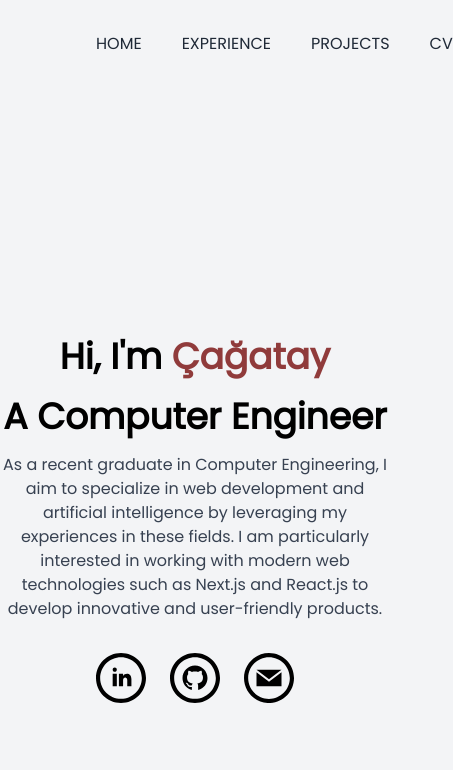
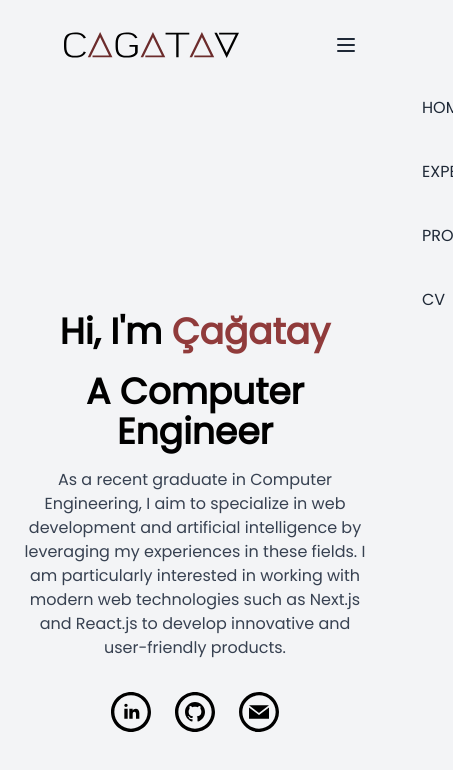
Before and after one commit to cagatav/cagatav.com, a Next.js app: page / in a window 390 px wide. Shown: the top 770 px of the page, 453 px wide, since content can reach past the window. Built offline with nearby package versions, Linux system fonts and the light colour scheme.

Commit message:
mobile UI

```diff
--- a/pages/Home.js
+++ b/pages/Home.js
@@ -5,23 +5,23 @@ export default function Home() {
     <div className="min-h-screen bg-gray-100 flex flex-col justify-center items-center">
       <main className="flex flex-col justify-center items-center">
         <h1 className="text-4xl md:text-6xl font-bold text-center">
-          <span className="block my-5">Hi, I'm <span className="text-[#903b3b]">Çağatay</span></span>
-          <span className="block">A Computer Engineer</span>
+          <span className="block my-5 px-2">Hi, I'm <span className="text-[#903b3b]">Çağatay</span></span>
+          <span className="block px-2">A Computer Engineer</span>
         </h1>
-        <p className="text-center mt-4 text-gray-700 max-w-2xl">
+        <p className="text-center mt-4 text-gray-700 max-w-2xl px-6">
           As a recent graduate in Computer Engineering, I aim to specialize in web
           development and artificial intelligence by leveraging my experiences in these
           fields. I am particularly interested in working with modern web technologies such
           as Next.js and React.js to develop innovative and user-friendly products.        </p>
         <div className="flex mt-8 space-x-6">
           <a href="https://www.linkedin.com/in/cagatav" className='icons'>
-          <svg xmlns="http://www.w3.org/2000/svg" width="50" height="50" viewBox="0 0 24 24"><path d="M12 2c5.514 0 10 4.486 10 10s-4.486 10-10 10-10-4.486-10-10 4.486-10 10-10zm0-2c-6.627 0-12 5.373-12 12s5.373 12 12 12 12-5.373 12-12-5.373-12-12-12zm-2 8c0 .557-.447 1.008-1 1.008s-1-.45-1-1.008c0-.557.447-1.008 1-1.008s1 .452 1 1.008zm0 2h-2v6h2v-6zm3 0h-2v6h2v-2.861c0-1.722 2.002-1.881 2.002 0v2.861h1.998v-3.359c0-3.284-3.128-3.164-4-1.548v-1.093z"/></svg>
+          <svg xmlns="http://www.w3.org/2000/svg" width="40" height="40" viewBox="0 0 24 24"><path d="M12 2c5.514 0 10 4.486 10 10s-4.486 10-10 10-10-4.486-10-10 4.486-10 10-10zm0-2c-6.627 0-12 5.373-12 12s5.373 12 12 12 12-5.373 12-12-5.373-12-12-12zm-2 8c0 .557-.447 1.008-1 1.008s-1-.45-1-1.008c0-.557.447-1.008 1-1.008s1 .452 1 1.008zm0 2h-2v6h2v-6zm3 0h-2v6h2v-2.861c0-1.722 2.002-1.881 2.002 0v2.861h1.998v-3.359c0-3.284-3.128-3.164-4-1.548v-1.093z"/></svg>
           </a>
           <a href="https://github.com/cagatav" className='icons'>
-          <svg xmlns="http://www.w3.org/2000/svg" width="50" height="50" viewBox="0 0 24 24"><path d="M12 2c5.514 0 10 4.486 10 10s-4.486 10-10 10-10-4.486-10-10 4.486-10 10-10zm0-2c-6.627 0-12 5.373-12 12s5.373 12 12 12 12-5.373 12-12-5.373-12-12-12zm0 6c-3.313 0-6 2.686-6 6 0 2.651 1.719 4.9 4.104 5.693.3.056.396-.13.396-.289v-1.117c-1.669.363-2.017-.707-2.017-.707-.272-.693-.666-.878-.666-.878-.544-.373.041-.365.041-.365.603.042.92.619.92.619.535.917 1.403.652 1.746.499.054-.388.209-.652.381-.802-1.333-.152-2.733-.667-2.733-2.965 0-.655.234-1.19.618-1.61-.062-.153-.268-.764.058-1.59 0 0 .504-.161 1.65.615.479-.133.992-.199 1.502-.202.51.002 1.023.069 1.503.202 1.146-.776 1.648-.615 1.648-.615.327.826.121 1.437.06 1.588.385.42.617.955.617 1.61 0 2.305-1.404 2.812-2.74 2.96.216.186.412.551.412 1.111v1.646c0 .16.096.347.4.288 2.383-.793 4.1-3.041 4.1-5.691 0-3.314-2.687-6-6-6z"/></svg>
+          <svg xmlns="http://www.w3.org/2000/svg" width="40" height="40" viewBox="0 0 24 24"><path d="M12 2c5.514 0 10 4.486 10 10s-4.486 10-10 10-10-4.486-10-10 4.486-10 10-10zm0-2c-6.627 0-12 5.373-12 12s5.373 12 12 12 12-5.373 12-12-5.373-12-12-12zm0 6c-3.313 0-6 2.686-6 6 0 2.651 1.719 4.9 4.104 5.693.3.056.396-.13.396-.289v-1.117c-1.669.363-2.017-.707-2.017-.707-.272-.693-.666-.878-.666-.878-.544-.373.041-.365.041-.365.603.042.92.619.92.619.535.917 1.403.652 1.746.499.054-.388.209-.652.381-.802-1.333-.152-2.733-.667-2.733-2.965 0-.655.234-1.19.618-1.61-.062-.153-.268-.764.058-1.59 0 0 .504-.161 1.65.615.479-.133.992-.199 1.502-.202.51.002 1.023.069 1.503.202 1.146-.776 1.648-.615 1.648-.615.327.826.121 1.437.06 1.588.385.42.617.955.617 1.61 0 2.305-1.404 2.812-2.74 2.96.216.186.412.551.412 1.111v1.646c0 .16.096.347.4.288 2.383-.793 4.1-3.041 4.1-5.691 0-3.314-2.687-6-6-6z"/></svg>
           </a>
           <a href="mailto:cgty.szn@gmail.com" className='icons'>
-          <svg xmlns="http://www.w3.org/2000/svg" width="50" height="50" viewBox="0 0 24 24"><path d="M12 2.02c5.514 0 10 4.486 10 10s-4.486 10-10 10-10-4.486-10-10 4.486-10 10-10zm0-2c-6.627 0-12 5.373-12 12s5.373 12 12 12 12-5.373 12-12-5.373-12-12-12zm0 12.55l-5.992-4.57h11.983l-5.991 4.57zm0 1.288l-6-4.629v6.771h12v-6.771l-6 4.629z"/></svg>
+          <svg xmlns="http://www.w3.org/2000/svg" width="40" height="40" viewBox="0 0 24 24"><path d="M12 2.02c5.514 0 10 4.486 10 10s-4.486 10-10 10-10-4.486-10-10 4.486-10 10-10zm0-2c-6.627 0-12 5.373-12 12s5.373 12 12 12 12-5.373 12-12-5.373-12-12-12zm0 12.55l-5.992-4.57h11.983l-5.991 4.57zm0 1.288l-6-4.629v6.771h12v-6.771l-6 4.629z"/></svg>
           </a>
         </div>
       </main>
--- a/pages/Navbar.jsx
+++ b/pages/Navbar.jsx
@@ -1,19 +1,24 @@
-import React from 'react';
+import React, { useState } from 'react';
 import Image from "next/image";
-<style></style>
+
 const Navbar = () => {
+  const [sidebarOpen, setSidebarOpen] = useState(false);
+
+  const toggleSidebar = () => {
+    setSidebarOpen(!sidebarOpen);
+  };
+
   return (
-
-    <nav className="bg-gray-100 flex justify-between items-center p-8 px-16">
-      <div className="text-[#6c2c2c] text-2xl font-bold">
+    <nav className="bg-gray-100 flex justify-between items-center p-8 px-16 transition-all duration-300 relative">
+      <div className={`transition-all duration-300 ${sidebarOpen ? 'opacity-0' : 'opacity-100'}`}>
         <a
           href="/"
-          className="flex items-center font-bold text-white opacity-100 hover:opacity-90 duration-200 select-none ml-8"
+          className="flex items-center font-bold text-white opacity-100 hover:opacity-90 duration-200 select-none"
         >
-          <Image src="/cagatav-colored.svg" alt="logo" width={175} height={175}/>
+          <Image src="/cagatav-colored.svg" alt="logo" width={175} height={175} />
         </a>
       </div>
-      <ul className="flex space-x-10">
+      <ul className="hidden md:flex space-x-10 ml-auto">
         <li className="text-gray-800 hover:text-[#903b3b] transition-colors duration-300">
           <a href="/">HOME</a>
         </li>
@@ -26,8 +31,57 @@ const Navbar = () => {
         <li className="text-gray-800 hover:text-[#903b3b] transition-colors duration-300">
           <a href="/cv">CV</a>
         </li>
-
       </ul>
+      <button
+        className="block md:hidden text-gray-800 hover:text-[#903b3b] transition-colors duration-300 absolute right-8 z-20"
+        onClick={toggleSidebar}
+      >
+        {sidebarOpen ? (
+          <svg xmlns="http://www.w3.org/2000/svg" className="h-6 w-6" fill="none" viewBox="0 0 24 24" stroke="currentColor" strokeWidth={2}>
+            <path strokeLinecap="round" strokeLinejoin="round" d="M6 18L18 6M6 6l12 12" />
+          </svg>
+        ) : (
+          <svg xmlns="http://www.w3.org/2000/svg" className="h-6 w-6" fill="none" viewBox="0 0 24 24" stroke="currentColor" strokeWidth={2}>
+            <path strokeLinecap="round" strokeLinejoin="round" d="M4 6h16M4 12h16M4 18h16" />
+          </svg>
+        )}
+      </button>
+      <div className={`fixed top-0 right-0 h-full bg-gray-100 z-40 w-64 transform ${sidebarOpen ? 'translate-x-0' : 'translate-x-full'} transition-transform duration-300 ease-in-out md:hidden`}>
+        {sidebarOpen && (
+          <div className="p-8">
+            <div className="text-[#6c2c2c] text-2xl font-bold mb-8">
+              <a
+                href="/"
+                className="flex items-center font-bold text-white opacity-100 hover:opacity-90 duration-200 select-none"
+              >
+                <Image src="/cagatav-colored.svg" alt="logo" width={140} height={140} />
+              </a>
+            </div>
+            <button
+              className="absolute top-4 right-4 text-gray-800 hover:text-[#903b3b] transition-colors duration-300"
+              onClick={toggleSidebar}
+            >
+              <svg xmlns="http://www.w3.org/2000/svg" className="h-6 w-6" fill="none" viewBox="0 0 24 24" stroke="currentColor" strokeWidth={2}>
+                <path strokeLinecap="round" strokeLinejoin="round" d="M6 18L18 6M6 6l12 12" />
+              </svg>
+            </button>
+          </div>
+        )}
+        <ul className="flex flex-col space-y-10 p-8 mt-16">
+          <li className="text-gray-800 hover:text-[#903b3b] transition-colors duration-300">
+            <a href="/">HOME</a>
+          </li>
+          <li className="text-gray-800 hover:text-[#903b3b] transition-colors duration-300">
+            <a href="/experience">EXPERIENCE</a>
+          </li>
+          <li className="text-gray-800 hover:text-[#903b3b] transition-colors duration-300">
+            <a href="/projects">PROJECTS</a>
+          </li>
+          <li className="text-gray-800 hover:text-[#903b3b] transition-colors duration-300">
+            <a href="/cv">CV</a>
+          </li>
+        </ul>
+      </div>
     </nav>
   );
 }
--- a/pages/cv.js
+++ b/pages/cv.js
@@ -1,4 +1,5 @@
 import Link from 'next/link';
+import Head from 'next/head';
 
 export default function CV() {
   return (
@@ -8,10 +9,10 @@ export default function CV() {
         <meta name="description" content="CAGATAV" />
         <link rel="icon" href="/icon-white.svg" />
       </Head>
-      <h1 className="text-4xl font-bold mb-10 text-center text-[#903b3b]">My CV</h1>
+      <h1 className="text-2xl font-bold mb-10 text-center text-[#903b3b]">My CV</h1>
       <div className="mb-4 text-center">
         <Link href="/cv.pdf">
-          <span className="bg-[#903b3b] text-white py-3 px-4 rounded hover:bg-[#6c2c2c]" target="_blank">Download CV (PDF)</span>
+          <span className="bg-[#903b3b] text-white py-3 px-4 rounded hover:bg-[#6c2c2c] text-sm" target="_blank">Review CV (PDF)</span>
         </Link>
       </div>
       <div className="flex justify-center">
```
